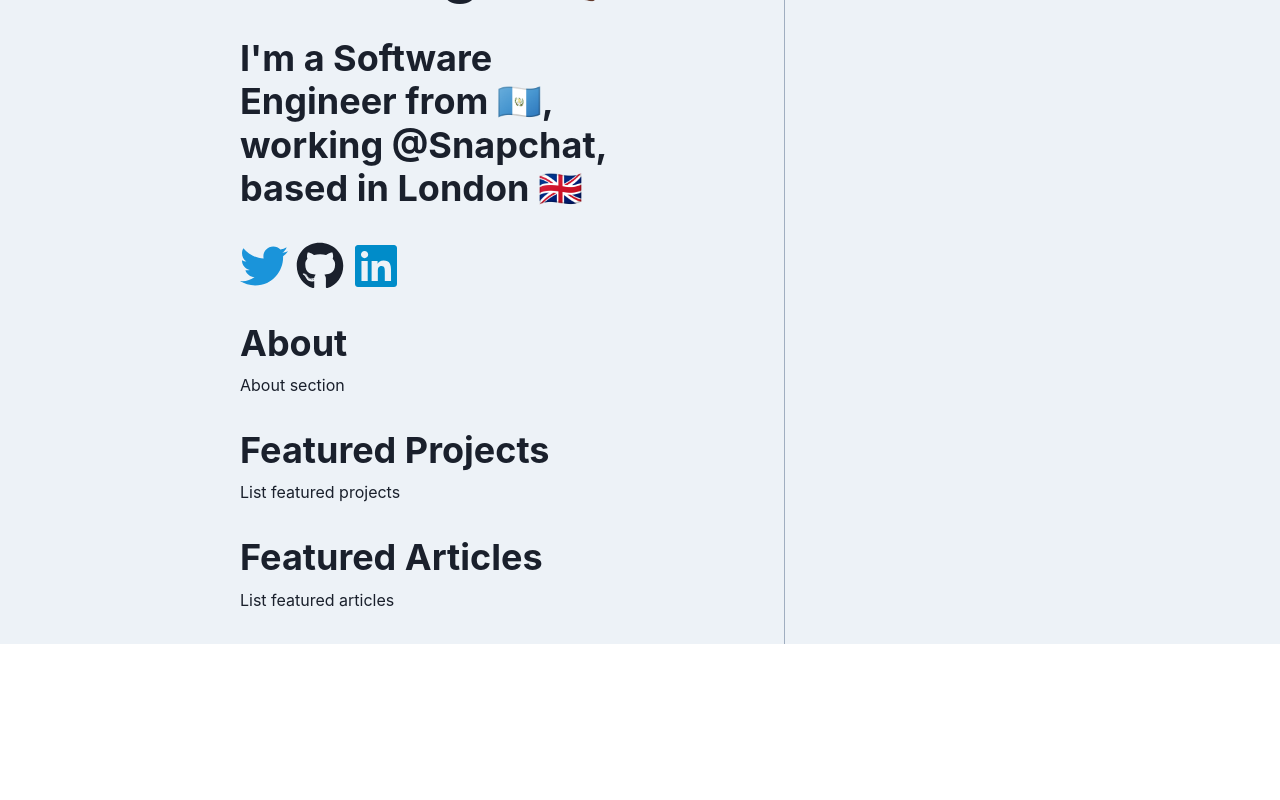
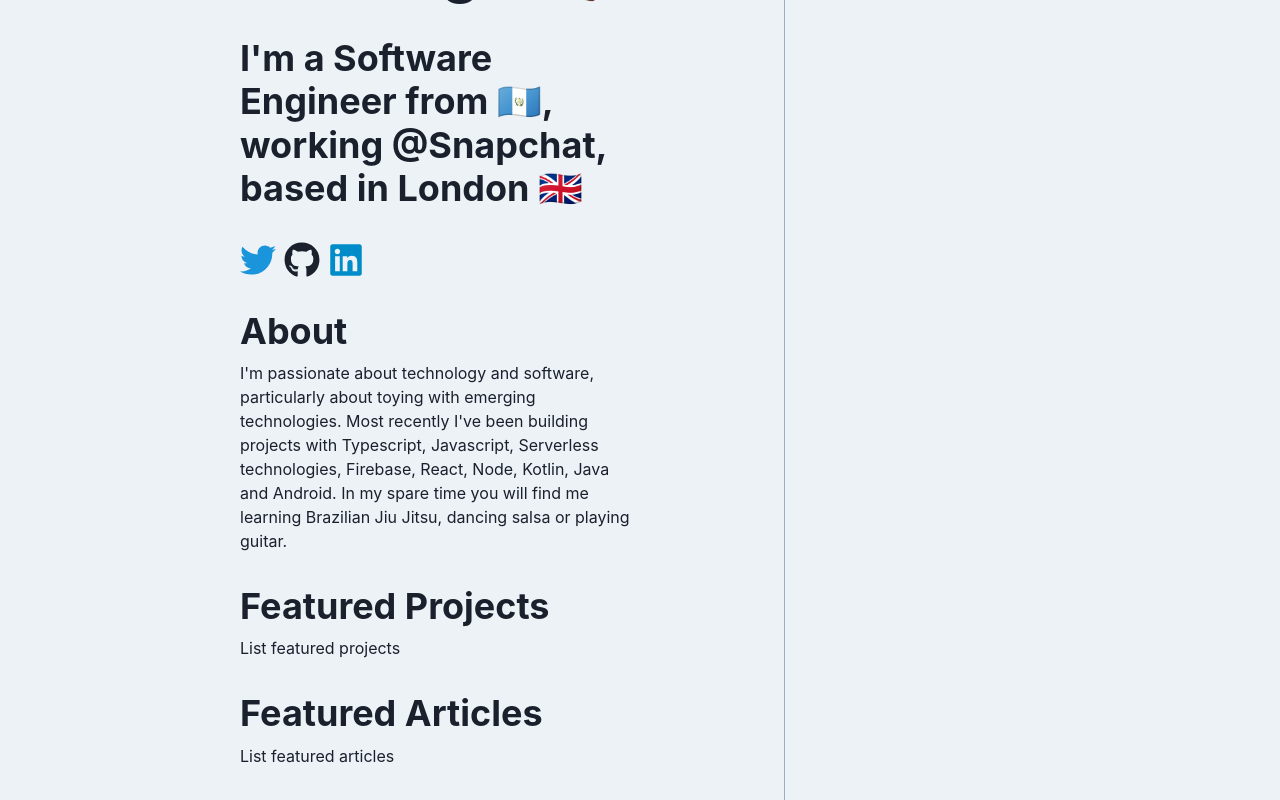
Before and after one commit to Diego-Romero/diegoromero.blog, a Next.js app: page / in a window 1280 px wide. Shown: the part 715-1515 px from the top of the page. Before the commit the page ends 1359 px from the top, so only its background shows below. Built offline with nearby package versions, Linux system fonts and the light colour scheme.

Commit message:
resized icons

```diff
--- a/pages/index.tsx
+++ b/pages/index.tsx
@@ -27,6 +27,8 @@ import { useRouter } from "next/router";
 interface Props {
   allPosts: Post[];
 }
+
+const iconsSize = "4xl";
 
 const Home: NextPage<Props> = (props) => {
   const { allPosts } = props;
@@ -73,7 +75,7 @@ const Home: NextPage<Props> = (props) => {
               aria-label="twitter"
               icon={<FaTwitter />}
               size="2xl"
-              fontSize={"5xl"}
+              fontSize={iconsSize}
               variant="ghost"
               colorScheme="twitter"
               onClick={() =>
@@ -86,7 +88,7 @@ const Home: NextPage<Props> = (props) => {
               aria-label="Github"
               icon={<FaGithub />}
               size="2xl"
-              fontSize={"5xl"}
+              fontSize={iconsSize}
               variant="ghost"
               onClick={() => router.push("https://github.com/diego-romero")}
             />
@@ -95,7 +97,7 @@ const Home: NextPage<Props> = (props) => {
               icon={<FaLinkedin />}
               size="2xl"
               colorScheme="linkedin"
-              fontSize={"5xl"}
+              fontSize={iconsSize}
               variant="ghost"
               onClick={() =>
                 router.push("https://www.linkedin.com/in/dev-diego-romero/")
@@ -104,7 +106,14 @@ const Home: NextPage<Props> = (props) => {
           </HStack>
           <Stack>
             <Heading as="h3">About</Heading>
-            <Text>About section</Text>
+            <Text>
+              I'm passionate about technology and software, particularly about
+              toying with emerging technologies. Most recently I've been
+              building projects with Typescript, Javascript, Serverless
+              technologies, Firebase, React, Node, Kotlin, Java and Android. In
+              my spare time you will find me learning Brazilian Jiu Jitsu,
+              dancing salsa or playing guitar.
+            </Text>
           </Stack>
           <Stack>
             <Heading as="h3">Featured Projects</Heading>
```
